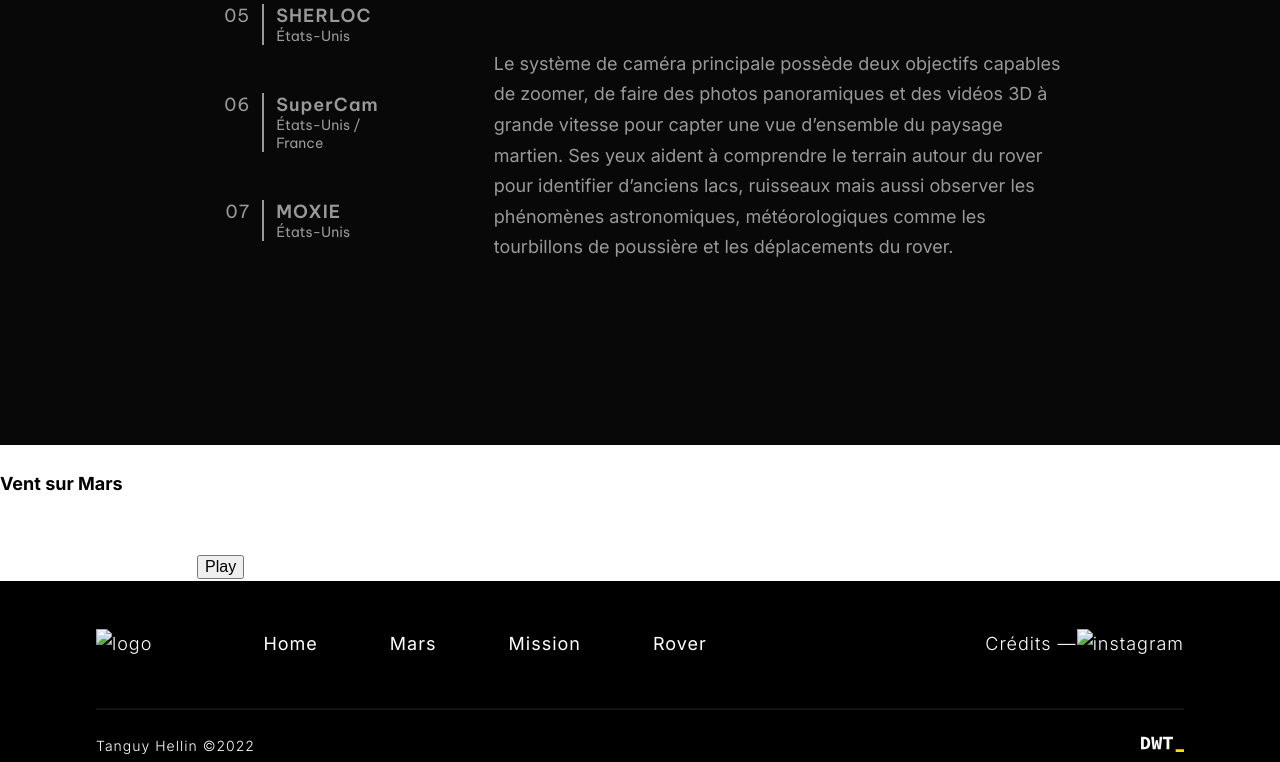
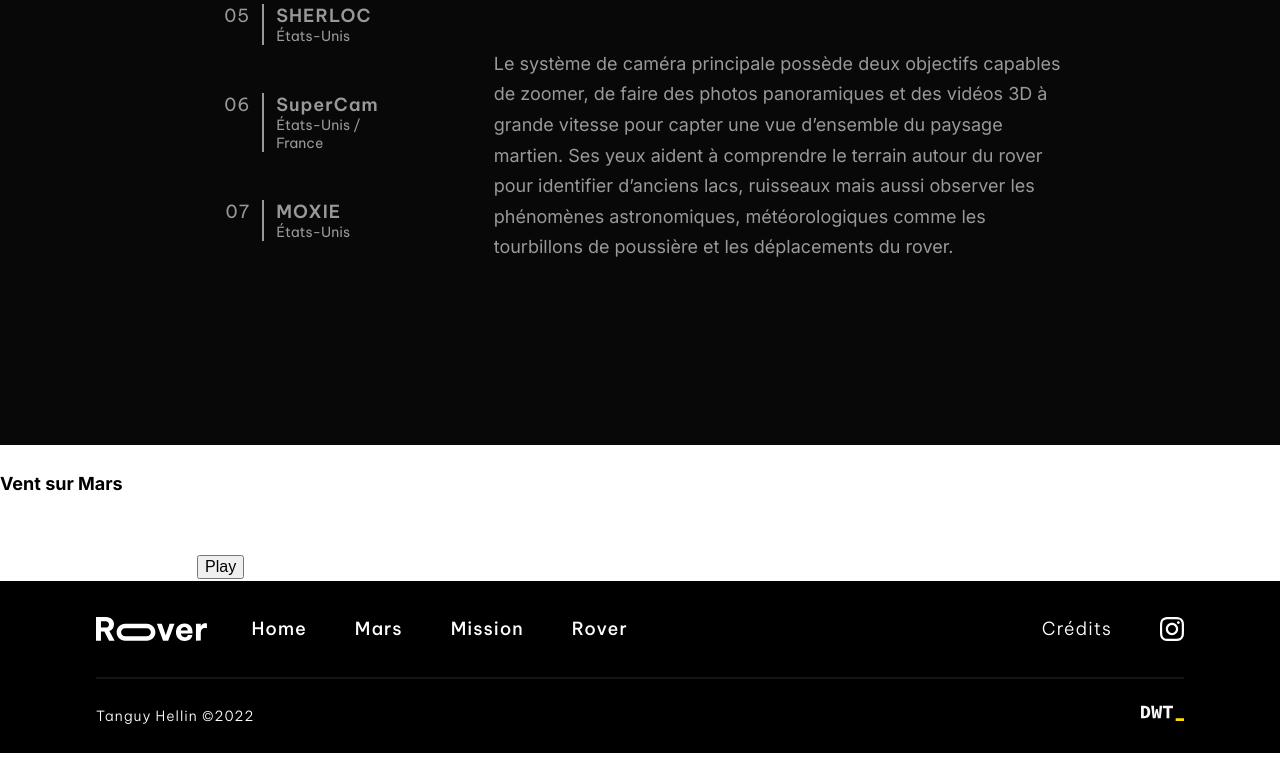
Before and after one commit to TangO1306/tfe, a website: page workflow/src/index.html in a window 1280 px wide. Shown: the part 2036-2798 px from the top of the page. Drawn offline with nearby package versions, Linux system fonts and the light colour scheme; files that its build step writes are made by us from their sources.

Commit message:
FEAT : icones et optimisation footer

```diff
--- a/workflow/src/index.html
+++ b/workflow/src/index.html
@@ -7,12 +7,12 @@
 		<script src="scripts/app.js" defer></script>
 		<link rel="preconnect" href="https://fonts.googleapis.com">
 		<link rel="preconnect" href="https://fonts.gstatic.com" crossorigin>
-		<link href="https://fonts.googleapis.com/css2?family=Be+Vietnam+Pro:ital,wght@0,300;0,400;0,600;0,700;0,900;1,300;1,400;1,600;1,700;1,900&family=Inter:wght@300;400;700&display=swap" rel="stylesheet">
+		<link href="https://fonts.googleapis.com/css2?family=Be+Vietnam+Pro:ital,wght@0,300;0,400;0,500;0,600;0,700;0,900;1,300;1,400;1,600;1,700;1,900&family=Inter:wght@300;400;700&display=swap" rel="stylesheet">
 	</head>
 	<body>
 		<header class="header">
       <div class="menu">
-        <a class="menu__logo" href="index.html"><img src="#" alt="logo"></a>
+        <a href="index.html"><img class="menu__logo" src="assets/images/logo.svg" alt="logo"></a>
         <button class="btn btn--menu"><span class="menu__text">Menu</span><img class="menu__img" src="assets/images/burger-menu.svg" alt="bouton menu"></button>
       </div>
       <nav class="nav">
@@ -377,16 +377,16 @@
 		<footer class="footer">
 			<div class="container">
 				<div class="footer__top">
-					<a class="footer__logo" href="index.html"><img src="#" alt="logo"></a>
-					<ul class="menu-secondaire__list">
-						<li class="menu-secondaire__element"><a href="index.html">Home</a></li>
-						<li class="menu-secondaire__element"><a href="#">Mars</a></li>
-						<li class="menu-secondaire__element"><a href="#">Mission</a></li>
-						<li class="menu-secondaire__element"><a href="#">Rover</a></li>
+					<a class="footer__logo" href="index.html"><img src="assets/images/logo.svg" alt="logo"></a>
+					<ul class="nav-left__list">
+						<li class="nav-left__element"><a href="index.html">Home</a></li>
+						<li class="nav-left__element"><a href="#">Mars</a></li>
+						<li class="nav-left__element"><a href="#">Mission</a></li>
+						<li class="nav-left__element"><a href="#">Rover</a></li>
 					</ul>
-					<ul class="secondaire">
-						<li><a href="#">Crédits — </a></li>
-						<li><a href="https://www.instagram.com/tanguy_hellin/"><img src="#" alt="instagram"></a></li>
+					<ul class="nav-right__list">
+						<li class="nav-right__element"><a href="#">Crédits</a></li>
+						<li class="nav-right__element"><a class="footer__logo" href="https://www.instagram.com/tanguy_hellin/"><img src="assets/images/instagram.svg" alt="instagram"></a></li>
 					</ul>
 				</div>
 				<ul class="footer__bottom">
--- a/workflow/src/styles/app.scss
+++ b/workflow/src/styles/app.scss
@@ -24,6 +24,7 @@ html{
   ul{
     padding: 0;
     margin: 0;
+    list-style: none;
   }
 
   ::selection{
--- a/workflow/src/styles/components/_footer.scss
+++ b/workflow/src/styles/components/_footer.scss
@@ -1,64 +1,57 @@
 .footer{
     position: relative;
     background-color: #000;
-    letter-spacing: 1px;
-    font-weight: 300;
 
-    &__top{
-        display: grid;
-        grid-template-columns: repeat(7, 1fr);
-        padding: 48px 0;
+    &__top, &__bottom{
+        padding: 24px 0;
+        align-items: center;
     }
 
     &__bottom{
         display: flex;
         justify-content: space-between;
         border-top: 2px solid $lightblack;
-        padding: 24px 0;
-        list-style: none;
-        font-size: 14px;
-    }
-
-    &__menu{
-        display: flex;
+        font-size: $fontsizeImage;
     }
 
     &__logo{
-        grid-column: 1;
+        display: inline-flex;
+
+        img{
+            height: 24px;
+        }
     }
 
     a{
+        font-family: 'Be Vietnam Pro', sans-serif;
         color: $white;
         text-decoration: none;
+        padding: 12px 0;
+        letter-spacing: 1px;
+        font-weight: 300;
+    }
 }
 
 .dwt{
     height: 18px;
 }
-}
 
-.menu-secondaire{
+.nav-left{
     &__list{
         display: flex;
         gap: 48px;
-    grid-column: 2 / 6;
     }
 
-    &__element{
-        list-style: none;
-        a{
-            color: $white;
-            padding: 12px;
-            text-decoration: none;
+    &__element a{
         font-weight: 500;
-            letter-spacing: 1px;
-        }
     }
 }
 
-.secondaire{
+.nav-right{
+    &__list{
         display: flex;
-    list-style: none;
-    grid-column: 6 / 8;
         justify-content: flex-end;
+        gap: 48px;
+        align-items: center;
     }
+}
--- a/workflow/src/styles/components/_header.scss
+++ b/workflow/src/styles/components/_header.scss
@@ -11,15 +11,22 @@
   align-items: center;
   margin: 48px 96px 0 96px;
 
+  &__logo{
+    margin: 12px 0;
+    height: 24px;
+  }
+
   &__text{
     color: $white;
     text-transform: uppercase;
-    letter-spacing: 1px;
+    letter-spacing: 2px;
     font-weight: 600;
+    font-size: $fontsizeImage;
   }
 
   &__img{
     width: 24px;
+    padding: auto 0;
   }
 }
 
@@ -28,7 +35,6 @@
     gap: 12px;
     align-items: center;
     z-index: 12;
-    margin: 12px;
 }
 
 .nav{
--- a/workflow/src/styles/utils/_grid.scss
+++ b/workflow/src/styles/utils/_grid.scss
@@ -29,3 +29,26 @@
     grid-column: 4/9;
     grid-row: 3/4;
 }
+
+.footer{
+    &__top{
+        display: grid;
+        grid-template-columns: repeat(7, 1fr);
+    }
+
+    &__logo{
+        grid-column: 1;
+    }
+}
+
+.nav-left{
+    &__list{
+        grid-column: 2 / 6;
+    }
+}
+
+.nav-right{
+    &__list{
+        grid-column: 6 / 8;
+    }
+}
```
Also changed, not shown: workflow/src/mission.html (+12 -12 lines), workflow/src/assets/images/instagram.svg (added), workflow/src/assets/images/logo.svg (added). Lines whose indentation alone changed are shown as unchanged.
